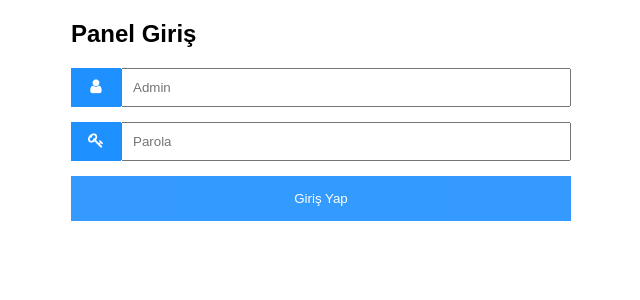
After one commit to Cereennur/Self-improvement, a PHP site: page /Panelgiris.html in a window 1280 px wide. The commit adds this page. Shown: the top 300 px of the page, without its empty margins (319-959 px from the left). Run offline with PHP 8.4, Linux system fonts and the light colour scheme.

Commit message:
Admin Giriş ekranı eklendi.

```diff
--- /dev/null
+++ b/Panelgiris.html
@@ -0,0 +1,70 @@
+<!DOCTYPE html>
+<html>
+<head>
+<meta name="viewport" content="width=device-width, initial-scale=1">
+<!-- Add icon library -->
+<link rel="stylesheet" href="https://cdnjs.cloudflare.com/ajax/libs/font-awesome/4.7.0/css/font-awesome.min.css">
+<style>
+body {font-family: Arial, Helvetica, sans-serif;}
+* {box-sizing: border-box;}
+
+.input-container {
+  display: -ms-flexbox; /* IE10 */
+  display: flex;
+  width: 100%;
+  margin-bottom: 15px;
+}
+
+.icon {
+  padding: 10px;
+  background: dodgerblue;
+  color: white;
+  min-width: 50px;
+  text-align: center;
+}
+
+.input-field {
+  width: 100%;
+  padding: 10px;
+  outline: none;
+}
+
+.input-field:focus {
+  border: 2px solid dodgerblue;
+}
+
+/* Set a style for the submit button */
+.btn {
+  background-color: dodgerblue;
+  color: white;
+  padding: 15px 20px;
+  border: none;
+  cursor: pointer;
+  width: 100%;
+  opacity: 0.9;
+}
+
+.btn:hover {
+  opacity: 1;
+}
+</style>
+</head>
+<body>
+
+<form action="Panelgiris.html" method="post" style="max-width:500px;margin:auto">
+  <h2>Panel Giriş</h2>
+  <div class="input-container">
+    <i class="fa fa-user icon"></i>
+    <input class="input-field" type="text" placeholder="Admin" name="usrnm">
+  </div>
+
+  <div class="input-container">
+    <i class="fa fa-key icon"></i>
+    <input class="input-field" type="password" placeholder="Parola" name="psw">
+  </div>
+
+  <button type="submit" class="btn">Giriş Yap</button>
+</form>
+
+</body>
+</html>
```
Also changed, not shown: css/style.css (+4 -6 lines), index.html (+22 -22 lines), img/AhmetÇetinkaya.jpg (added).
